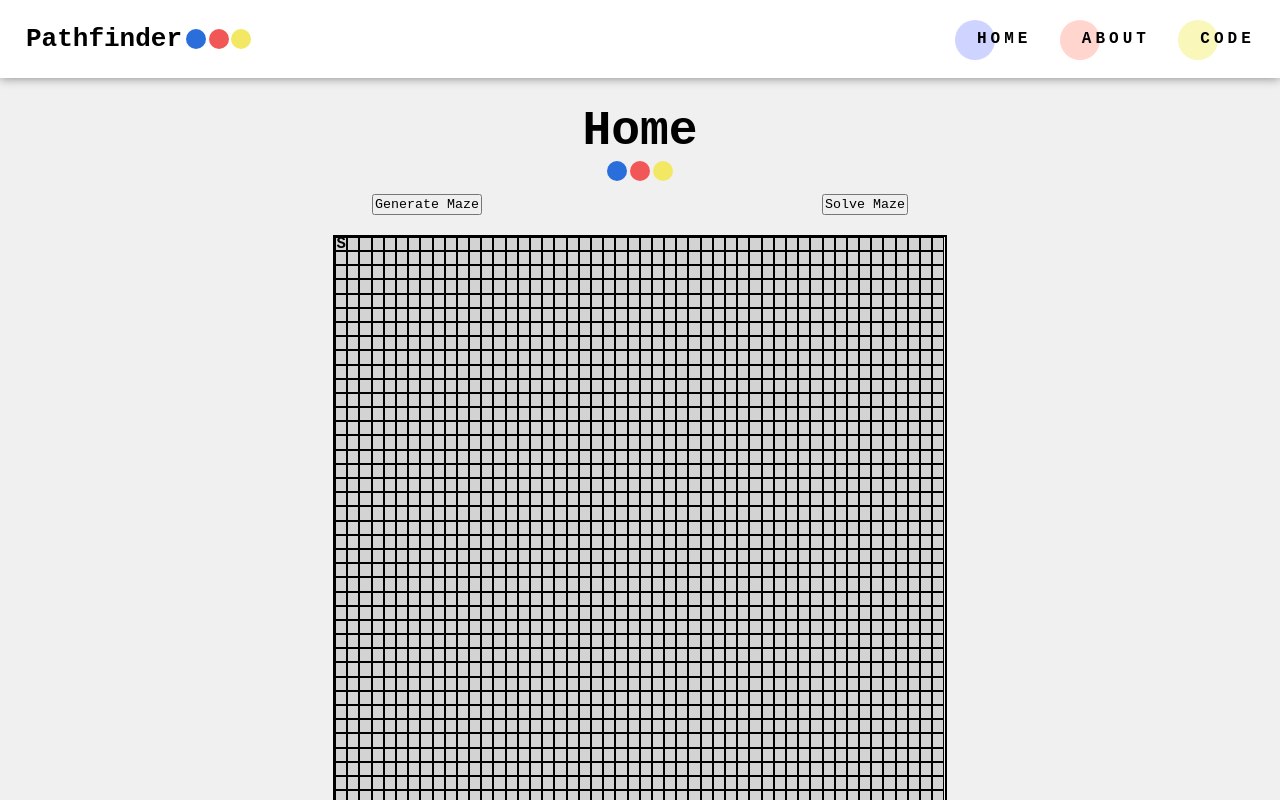
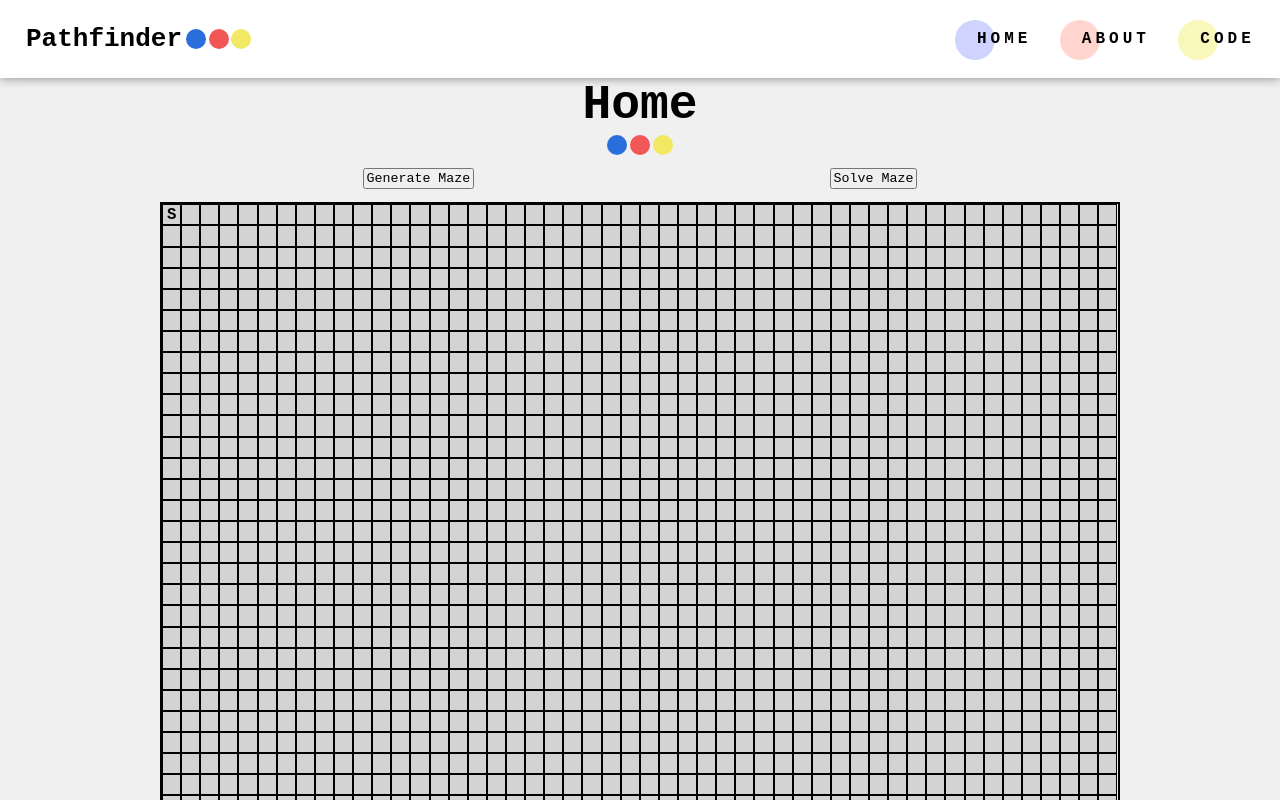
Before and after one commit to Thenlie/pathfinder, a Vue app: page / in a window 1280 px wide. Shown: the top 800 px of the page. Built offline with nearby package versions, Linux system fonts and the light colour scheme; what @highlightjs/vue-plugin, vue-backtotop would draw is missing.

Commit message:
Working on sticky footer

```diff
--- a/src/App.vue
+++ b/src/App.vue
@@ -1,8 +1,10 @@
 <script setup>
     import Navigation from './components/Navigation.vue';
+    import Footer from './components/Footer.vue';
 </script>
 
 <template>
     <Navigation/>
     <router-view></router-view>
+    <Footer />
 </template>
--- a/src/components/Maze.vue
+++ b/src/components/Maze.vue
@@ -32,9 +32,10 @@
 
 <style scoped>
     .maze {
-        margin: 1em auto;
+        margin: 0.5rem auto;
         text-align: center;
         border: 2px solid black;
+        width: 90%;
     }
 
     .maze-row {
@@ -64,7 +65,7 @@
 
     @media screen and (min-width: 900px) {
         .maze {
-            width: 50%;
+            width: 75%;
         }
         .maze-cell-container {
             border: black 1px solid;
--- a/src/style.css
+++ b/src/style.css
@@ -5,8 +5,19 @@
     box-sizing: border-box;
 }
 
+html, body{
+    min-height:100%;
+}
+
 body {
     background-color: #f0f0f0;
+    height:100vh;
+}
+
+#app {
+    /* height: 100%; */
+    position: relative;
+    min-height: 100vh;
 }
 
 button {
@@ -15,7 +26,13 @@ button {
 }
 
 main {
-    padding: 2em;
+    padding-bottom: 6rem;
+}
+
+footer {
+    position: absolute;
+    width: 100%;
+    bottom: 0;
 }
 
 .page-heading {
--- a/src/views/About.vue
+++ b/src/views/About.vue
@@ -3,7 +3,6 @@
     import Generator from '../components/Generator.vue';
     import SampleMaze from '../components/SampleMazes.vue'
     import Maze from '../components/Maze.vue';
-    import Footer from '../components/Footer.vue';
 </script>
 
 <template>
@@ -197,7 +196,6 @@ const breakWalls = () => {
             <font-awesome-icon icon="fa-regular fa-arrow-alt-circle-up" size="3x"/>
         </back-to-top>
     </main>
-    <Footer />
 </template>
 
 <script>
--- a/src/views/Home.vue
+++ b/src/views/Home.vue
@@ -2,7 +2,6 @@
     import Generator from '../components/Generator.vue';
     import Dots from '../components/Dots.vue';
     import Maze from '../components/Maze.vue';
-    import Footer from '../components/Footer.vue';
 </script>
 
 <template>
@@ -14,7 +13,6 @@
         <Generator :length="50" :width="50" :mazeArr="mazeArr" :page="1" @set="set" /> <!-- these values determine the size of the maze -->
         <Maze :length="50" :width="50" :mazeArr="mazeArr" :page="1"  />
     </main>
-    <Footer />
 </template>
 
 <script>
```
